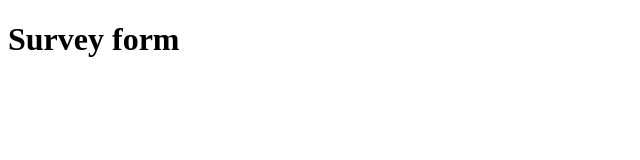
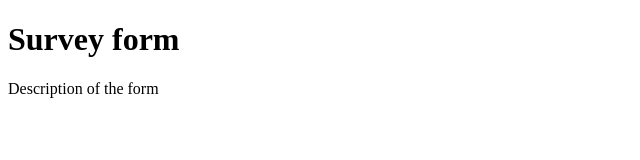
Before and after one commit to bryanfreire/fcc-survey-form, a plain HTML site: page index.html in a window 1280 px wide. Shown: the whole page, without its empty margins (0-640 px from the left). Drawn offline with Linux system fonts and the light colour scheme.

Commit message:
user story 2

```diff
--- a/index.html
+++ b/index.html
@@ -8,6 +8,7 @@
 </head>
 <body>
     <h1 id="title">Survey form</h1>
+    <p id="description">Description of the form</p>
 
     <script src="https://cdn.freecodecamp.org/testable-projects-fcc/v1/bundle.js"></script>
 </body>
```
